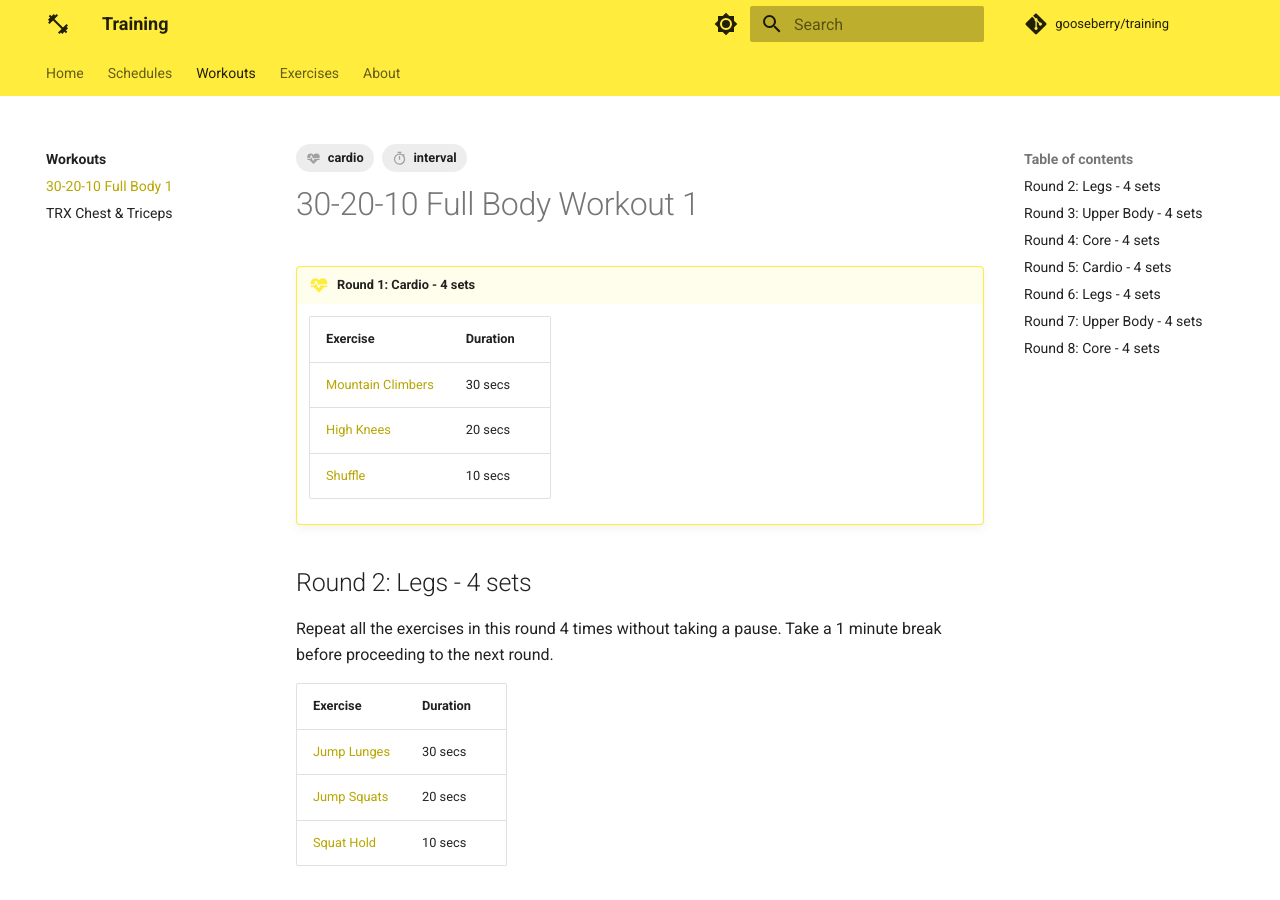
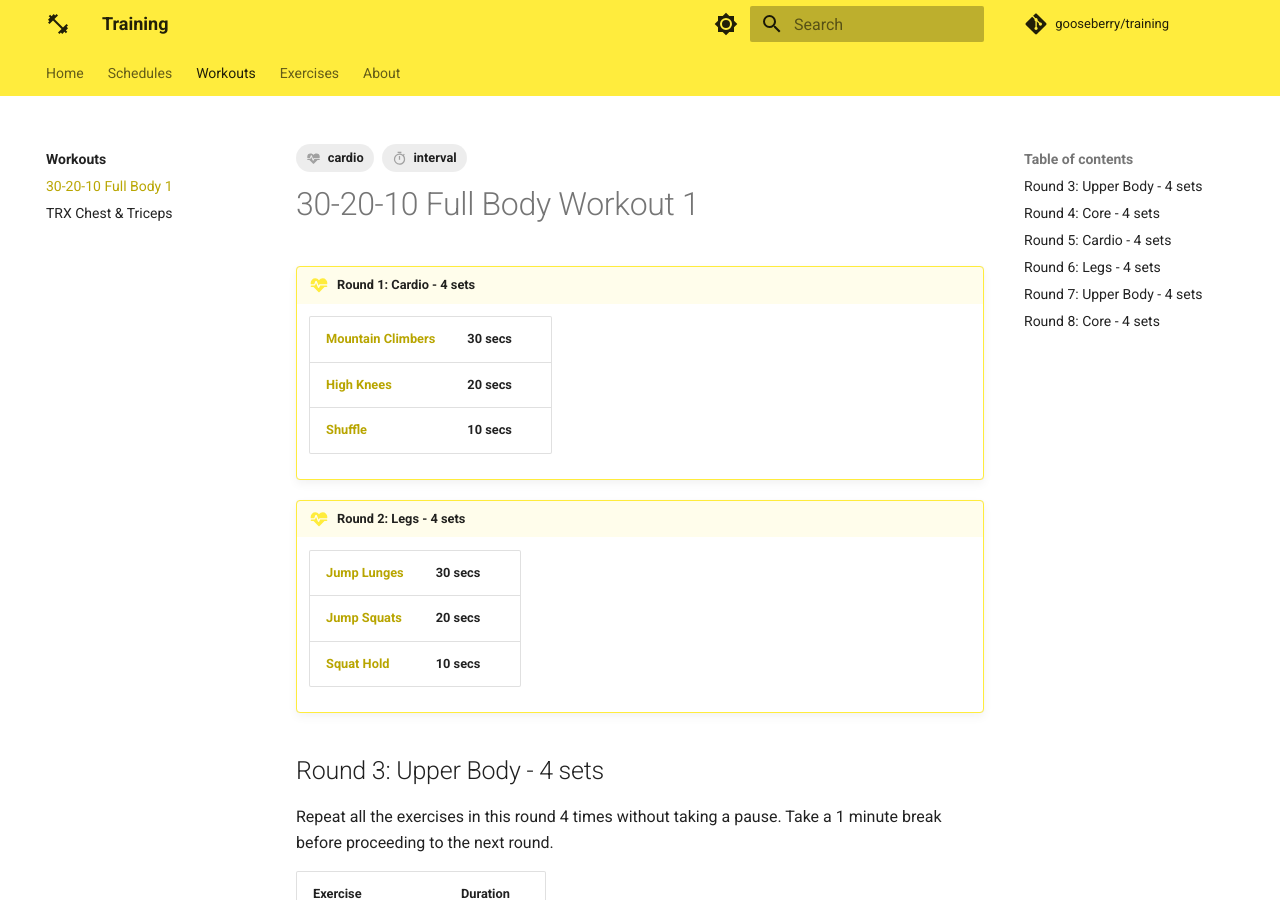
Before and after one commit to gooseberry/training, an MkDocs documentation site: the page built from docs/workouts/30-20-10-full-body-1.md, in a window 1280 px wide and 900 px high. Built offline with MkDocs 1.6.1 and Material for MkDocs 9.7.7, drawn with Linux system fonts in a browser that asks for light colours; comment, search, counter and statistics services are not loaded.

Commit message:
admonitions

```diff
--- a/docs/workouts/30-20-10-full-body-1.md
+++ b/docs/workouts/30-20-10-full-body-1.md
@@ -7,21 +7,17 @@ tags:
 
 !!! interval "Round 1: Cardio - 4 sets"
 
-    | Exercise                                            | Duration |
-    |------------------                                   |----------|
     | [Mountain Climbers](../exercises/mountain-climber.md) | 30 secs |
-    | [High Knees](../exercises/high-knees.md)              | 20 secs |
-    | [Shuffle](../exercises/shuffle.md)                    | 10 secs |
+    |------------------                                     |----------|
+    | **[High Knees](../exercises/high-knees.md)**          | **20 secs** |
+    | **[Shuffle](../exercises/shuffle.md)**                | **10 secs** |
 
+!!! interval "Round 2: Legs - 4 sets"
 
-## Round 2: Legs - 4 sets
-Repeat all the exercises in this round 4 times without taking a pause.  Take a 1 minute break before proceeding to the next round.
-
-| Exercise                                 | Duration |
-|---                                       |----------|
-| [Jump Lunges](../exercises/jump-lunge.md)  | 30 secs |
-| [Jump Squats](../exercises/jump-squat.md)  | 20 secs |
-| [Squat Hold](../exercises/squat-hold.md)   | 10 secs |
+    | [Jump Lunges](../exercises/jump-lunge.md)  | 30 secs |
+    |---                                       |----------|
+    | **[Jump Squats](../exercises/jump-squat.md)**  | **20 secs** |
+    | **[Squat Hold](../exercises/squat-hold.md)**   | **10 secs** |
 
 ## Round 3: Upper Body - 4 sets
 Repeat all the exercises in this round 4 times without taking a pause.  Take a 1 minute break before proceeding to the next round.
```
